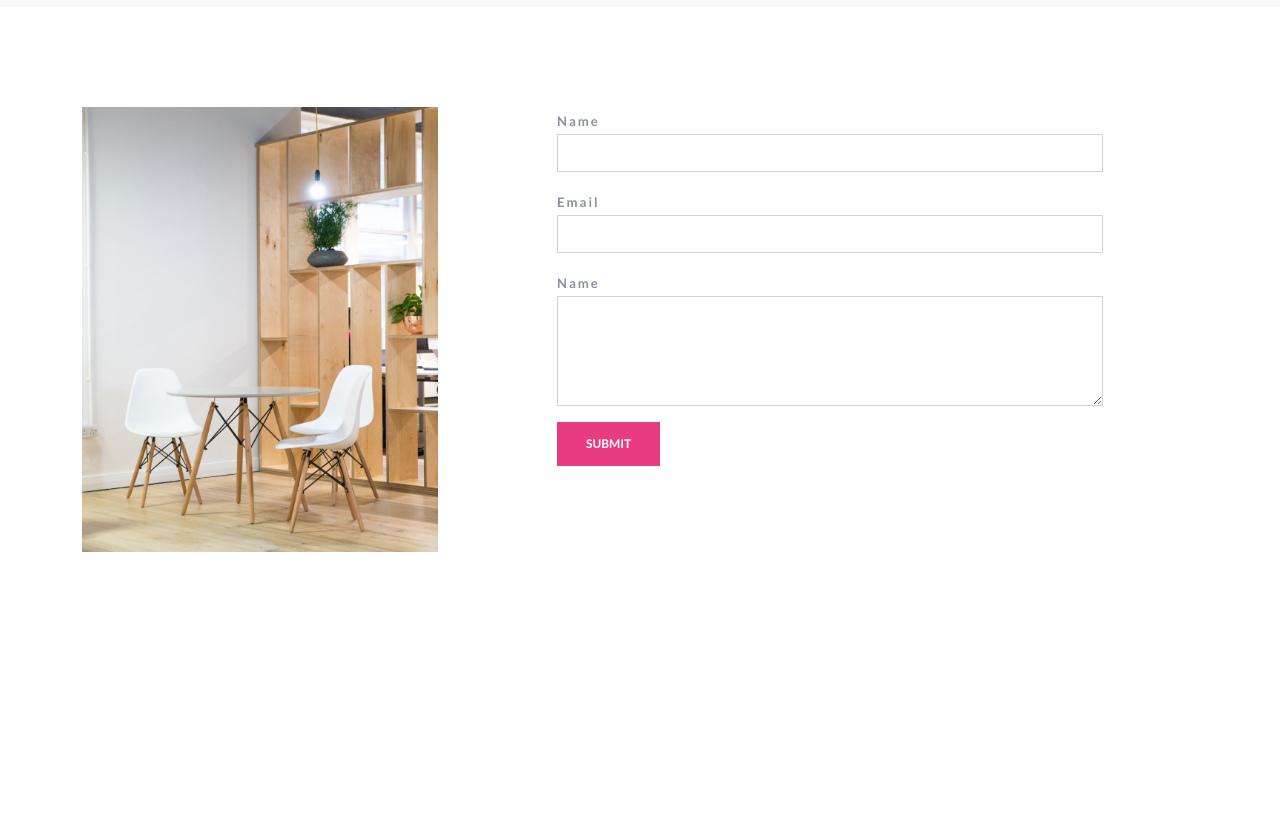
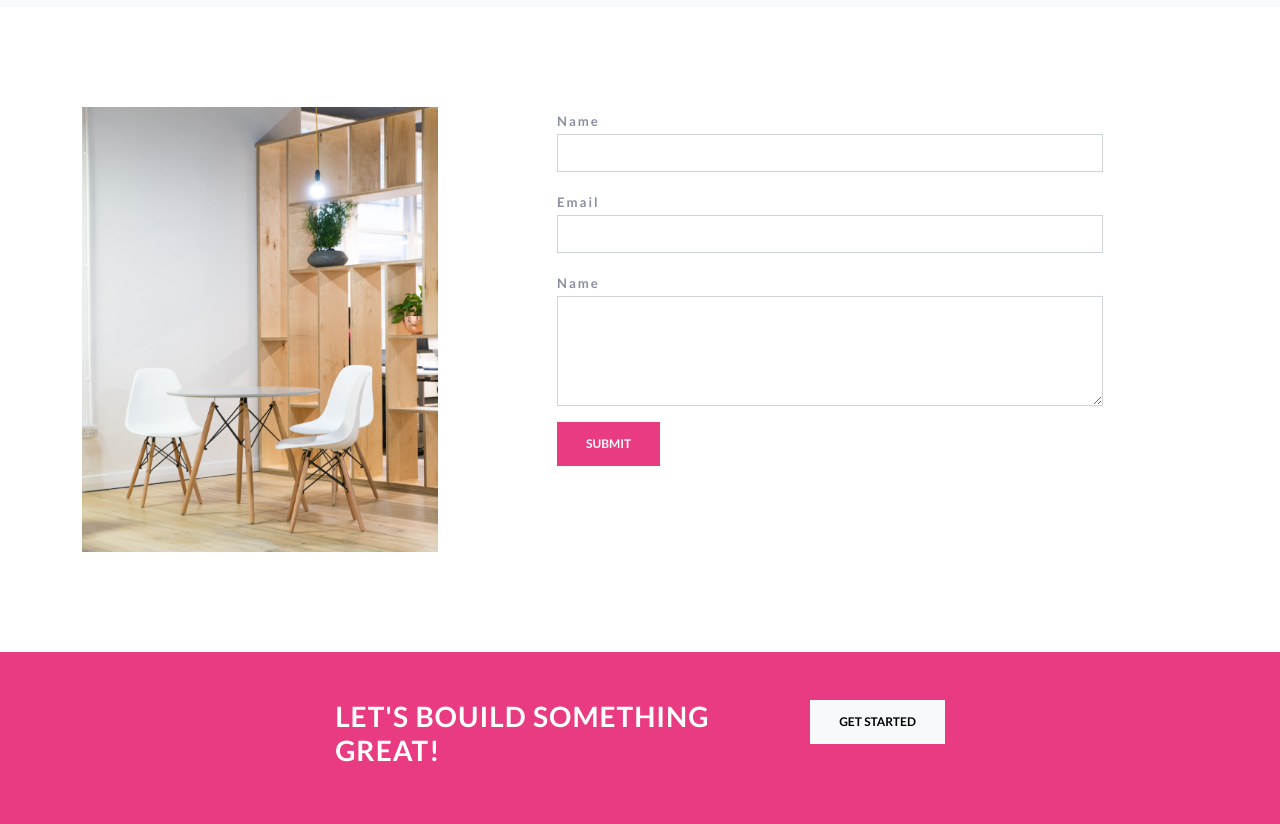
Before and after one commit to meszaros-adam/bootstrap_2, a website: page index.html in a window 1280 px wide. Shown: the part 4114-4938 px from the top of the page. Before the commit the page ends 4766 px from the top, so only its background shows below. Drawn offline with nearby package versions, Linux system fonts and the light colour scheme.

Commit message:
cta section

```diff
--- a/index.html
+++ b/index.html
@@ -470,6 +470,21 @@
   </section>
   <!--contact-->
 
+  <!--cta-->
+    <section id="cta" class="py-4">
+      <div class="container py-4">
+        <div class="row justify-content-center">
+          <div class="col-md-5">
+            <h3 class="text-white">Let's bouild something great!</h3>
+          </div>
+          <div class="col-auto">
+            <a href="#" class="btn btn-light">Get Started</a>
+          </div>
+        </div>
+      </div>
+    </section>
+  <!--cta-->
+
   <script src="node_modules/bootstrap/dist/js/bootstrap.bundle.js"></script>
 </body>
 
--- a/style.css
+++ b/style.css
@@ -224,3 +224,6 @@ form .form-control:focus{
     box-shadow: none;
     border-color: #e93b81;
 }
+#cta{
+    background-color: #e93b81;
+}
```
